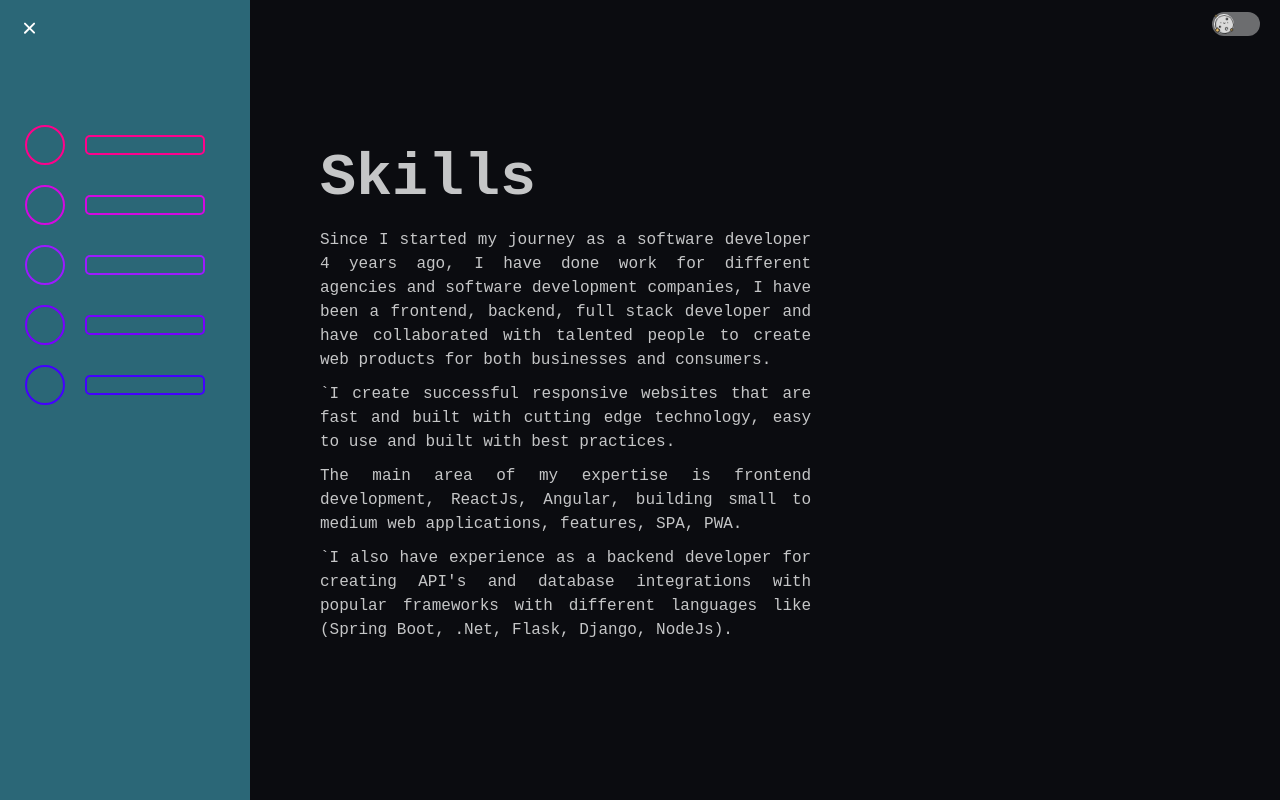
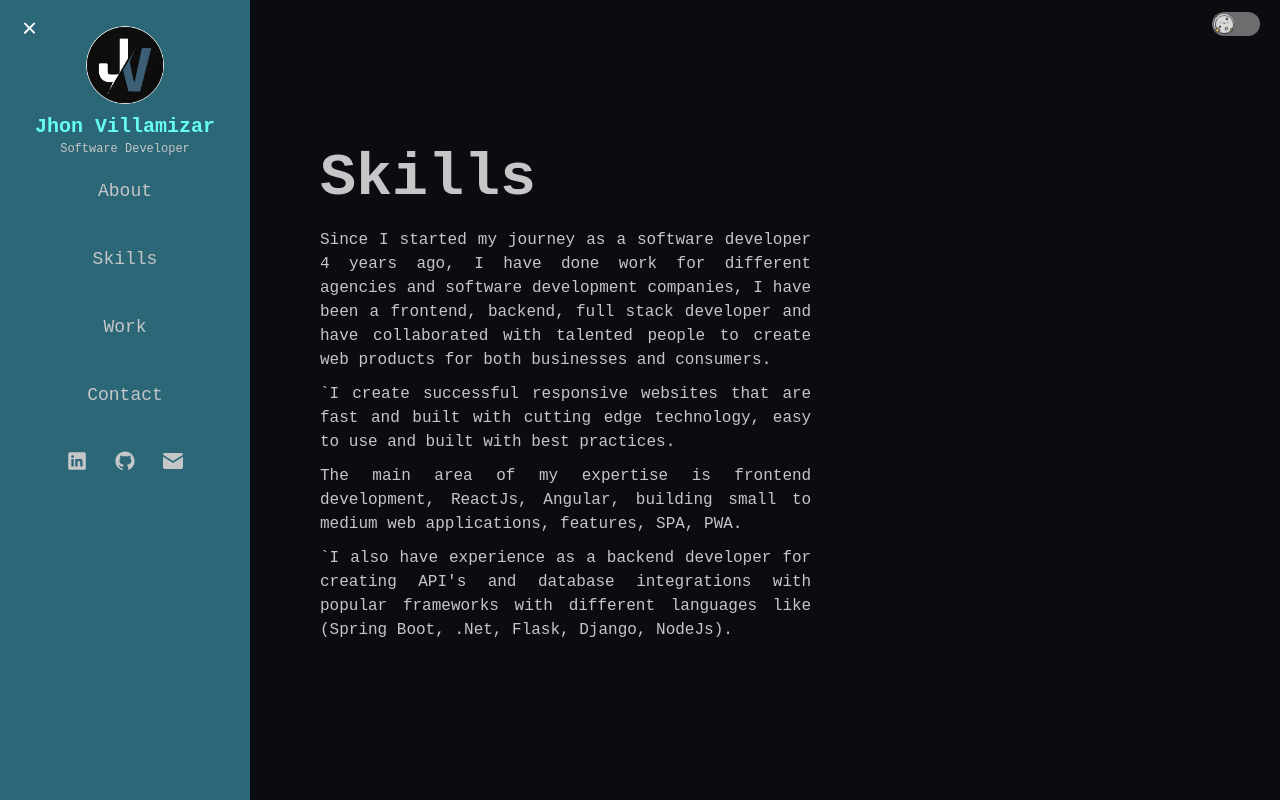
Before and after one commit to Jhon-Villamizar/Portfolio, a React (Create React App) app: page /skills in a window 1280 px wide. Both pictures are taken after a click on the button 30 px from the left and 30 px from the top of the page. Built offline with nearby package versions, Linux system fonts and the light colour scheme; a web font is replaced by a local one.

Commit message:
add: nav done

```diff
--- a/src/components/proyects/index.tsx
+++ b/src/components/proyects/index.tsx
@@ -17,7 +17,6 @@ const sidebar = {
   closed: {
     clipPath: 'circle(20px at 30px 30px)',
     transition: {
-      delay: 0.5,
       type: 'spring',
       stiffness: 400,
       damping: 40,
--- a/src/components/proyects/menuItem.tsx
+++ b/src/components/proyects/menuItem.tsx
@@ -1,6 +1,9 @@
 import { motion } from 'framer-motion';
 import { Props } from 'framer-motion/types/types';
 import { ReactType } from 'react';
+import { Link } from 'react-router-dom';
+import logo from '../../assets/img/JV.png';
+import email from '../../assets/img/emailblanco2.png';
 
 const variants = {
   open: {
@@ -21,16 +24,288 @@ const variants = {
 
 const colors = ['#FF008C', '#D309E1', '#9C1AFF', '#7700FF', '#4400FF'];
 
-export const MenuItem: ReactType<Props> = ({ i }: any) => {
-  const style = { border: `2px solid ${colors[i]}` };
-  return (
+export const MenuItem: ReactType<Props> = () => (
+  // const style = { border: `2px solid ${colors[i]}` };
+  <>
     <motion.li
       variants={variants}
       whileHover={{ scale: 1.1 }}
       whileTap={{ scale: 0.95 }}
     >
-      <div className="icon-placeholder" style={style} />
-      <div className="text-placeholder" style={style} />
+      <div className="text-placeholder">
+        <Link to="/">
+          <img
+            src={logo}
+            alt="JV"
+            className="w-20 h-20 cursor-pointer my-0 mx-auto"
+          />
+          <h1 className="text-xl mt-2 px-1.5 text-name">Jhon Villamizar</h1>
+          <p className="text-xs">Software Developer</p>
+        </Link>
+      </div>
+
     </motion.li>
-  );
-};
+    <motion.li
+      variants={variants}
+      whileHover={{ scale: 1.1 }}
+      whileTap={{ scale: 0.95 }}
+    >
+      <div className="text-placeholder">
+        <Link to="/about">
+          <div className="cursor-pointer py-5">
+            <h3>About</h3>
+          </div>
+        </Link>
+      </div>
+
+    </motion.li>
+    <motion.li
+      variants={variants}
+      whileHover={{ scale: 1.1 }}
+      whileTap={{ scale: 0.95 }}
+    >
+      <div className="text-placeholder">
+        <Link to="skills">
+          <div className="cursor-pointer py-5">
+            <h3>Skills</h3>
+          </div>
+        </Link>
+      </div>
+
+    </motion.li>
+    <motion.li
+      variants={variants}
+      whileHover={{ scale: 1.1 }}
+      whileTap={{ scale: 0.95 }}
+    >
+      <div className="text-placeholder">
+        <Link to="work">
+          <div className="cursor-pointer py-5">
+            <h3>Work</h3>
+          </div>
+        </Link>
+      </div>
+
+    </motion.li>
+    <motion.li
+      variants={variants}
+      whileHover={{ scale: 1.1 }}
+      whileTap={{ scale: 0.95 }}
+    >
+      <div className="text-placeholder">
+        <Link to="contact">
+          <div className="cursor-pointer py-5">
+            <h3>Contact</h3>
+          </div>
+        </Link>
+      </div>
+
+    </motion.li>
+    <motion.li
+      variants={variants}
+      whileHover={{ scale: 1.1 }}
+      whileTap={{ scale: 0.95 }}
+    >
+      <div className="text-placeholder">
+        <div className="p-5 flex flex-row justify-center">
+          <a
+            className="mx-3 text-primary"
+            href="https://www.linkedin.com/in/jhon-villamizar-b92818160/"
+            target="_blank"
+            rel="noreferrer"
+          >
+            <svg
+              xmlns="http://www.w3.org/2000/svg"
+              fill="currentColor"
+              viewBox="0 0 30 30"
+              className="w-6 h-6 text-primary"
+            >
+              {' '}
+              <path
+                d="
+              M24,
+              4H6C4.895,
+              4,
+              4,
+              4.895,
+              4,
+              6v18c0,
+              1.105,
+              0.895,
+              2,
+              2,
+              2h18c1.105,
+              0,
+              2-0.895,
+              2-2V6C26,
+              4.895,
+              25.105,
+              4,
+              24,
+              4z
+              M10.954,
+              22h-2.95
+              v-9.492h2.95V22z
+              M9.449,
+              11.151c-0.951,
+              0-1.72-0.771-1.72-1.72c0-0.949,
+              0.77-1.719,
+              1.72-1.719c0.948,
+              0,
+              1.719,
+              0.771,
+              1.719,
+              1.719
+              C11.168,
+              10.38,
+              10.397,
+              11.151,
+              9.449,
+              11.151z
+              M22.004,
+              22h-2.948v-4.616c0-1.101-0.02-2.517-1.533-2.517
+              c-1.535,
+              0-1.771,
+              1.199-1.771,
+              2.437V22h-2.948v-9.492h2.83v1.297h0.04c0.394-0.746,
+              1.356-1.533,
+              2.791-1.533
+              c2.987,
+              0,
+              3.539,
+              1.966,
+              3.539,
+              4.522V22z"
+              />
+            </svg>
+          </a>
+          <a
+            className="mx-3"
+            href="https://github.com/Jhon-Villamizar"
+            target="_blank"
+            rel="noreferrer"
+          >
+            <svg
+              fill="currentColor"
+              xmlns="http://www.w3.org/2000/svg"
+              viewBox="0 0 30 30"
+              className="w-6 h-6 text-primary"
+            >
+              {' '}
+              <path
+                d="
+          M15,
+          3C8.373,
+          3,
+          3,
+          8.373,
+          3,15c0,
+          5.623,
+          3.872,
+          10.328,
+          9.092,
+          11.63C12.036,
+          26.468,12,26.28,
+          12,
+          26.047v-2.051
+          c-0.487,
+          0-1.303,
+          0-1.508,
+          0c-0.821,
+          0-1.551-0.353-1.905-1.009c-0.393-0.729-0.461-1.844-1.435-2.526
+          c-0.289-0.227-0.069-0.486,
+          0.264-0.451c0.615,0.174,
+          1.125,
+          0.596,
+          1.605,
+          1.222c0.478,
+          0.627,
+          0.703,
+          0.769,
+          1.596,
+          0.769
+          c0.433,
+          0,
+          1.081-0.025,
+          1.691-0.121c0.328-0.833,
+          0.895-1.6,
+          1.588-1.962c-3.996-0.411-5.903-2.399-5.903-5.098
+          c0-1.162,
+          0.495-2.286,
+          1.336-3.233C9.053,
+          10.647,
+          8.706,
+          8.73,
+          9.435,
+          8c1.798,
+          0,
+          2.885,
+          1.166,
+          3.146,
+          1.481C13.477,
+          9.174,
+          14.461,
+          9,
+          15.495,
+          9
+          c1.036,
+          0,
+          2.024,
+          0.174,
+          2.922,
+          0.483C18.675,
+          9.17,
+          19.763,
+          8,
+          21.565,
+          8c0.732,
+          0.731,
+          0.381,
+          2.656,
+          0.102,
+          3.594
+          c0.836,
+          0.945,
+          1.328,
+          2.066,
+          1.328,
+          3.226c0,
+          2.697-1.904,
+          4.684-5.894,
+          5.097C18.199,
+          20.49,
+          19,
+          22.1,
+          19,
+          23.313v2.734
+          c0,
+          0.104-0.023,
+          0.179-0.035,
+          0.268C23.641,
+          24.676,
+          27,
+          20.236,
+          27,
+          15C27,
+          8.373,
+          21.627,
+          3,
+          15,
+          3z"
+              />
+            </svg>
+          </a>
+          <a
+            className="mx-3"
+            href="mailto:jhamiltonvo@gmail.com"
+            target="_blank"
+            rel="noreferrer"
+          >
+            <img src={email} alt="email" />
+          </a>
+        </div>
+      </div>
+
+    </motion.li>
+  </>
+);
--- a/src/components/proyects/navigation.tsx
+++ b/src/components/proyects/navigation.tsx
@@ -11,12 +11,8 @@ const variants = {
   },
 };
 
-const itemIds = [0, 1, 2, 3, 4];
-
 export const Navigation: FC = () => (
   <motion.ul variants={variants}>
-    {itemIds.map((i: number) => (
-      <MenuItem i={i} key={i} />
-    ))}
+    <MenuItem />
   </motion.ul>
 );
--- a/src/index.scss
+++ b/src/index.scss
@@ -146,13 +146,10 @@ body {
     ul {
       padding: 25px;
       position: absolute;
-      top: 100px;
-      width: 230px;
     }
 
     li {
       list-style: none;
-      margin-bottom: 20px;
       display: flex;
       align-items: center;
       cursor: pointer;
@@ -169,8 +166,8 @@ body {
     .text-placeholder {
       border-radius: 5px;
       width: 200px;
-      height: 20px;
       flex: 1;
+      text-align: center;
     }
 
     .refresh {
```
